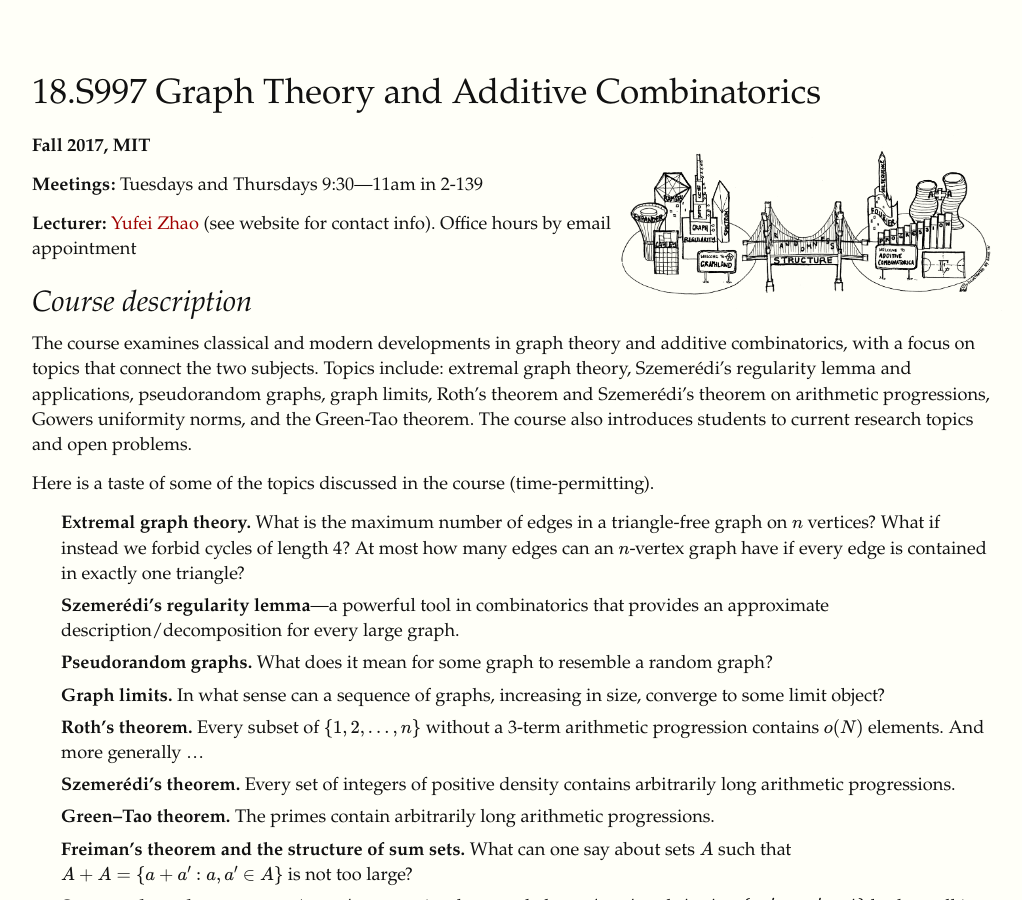
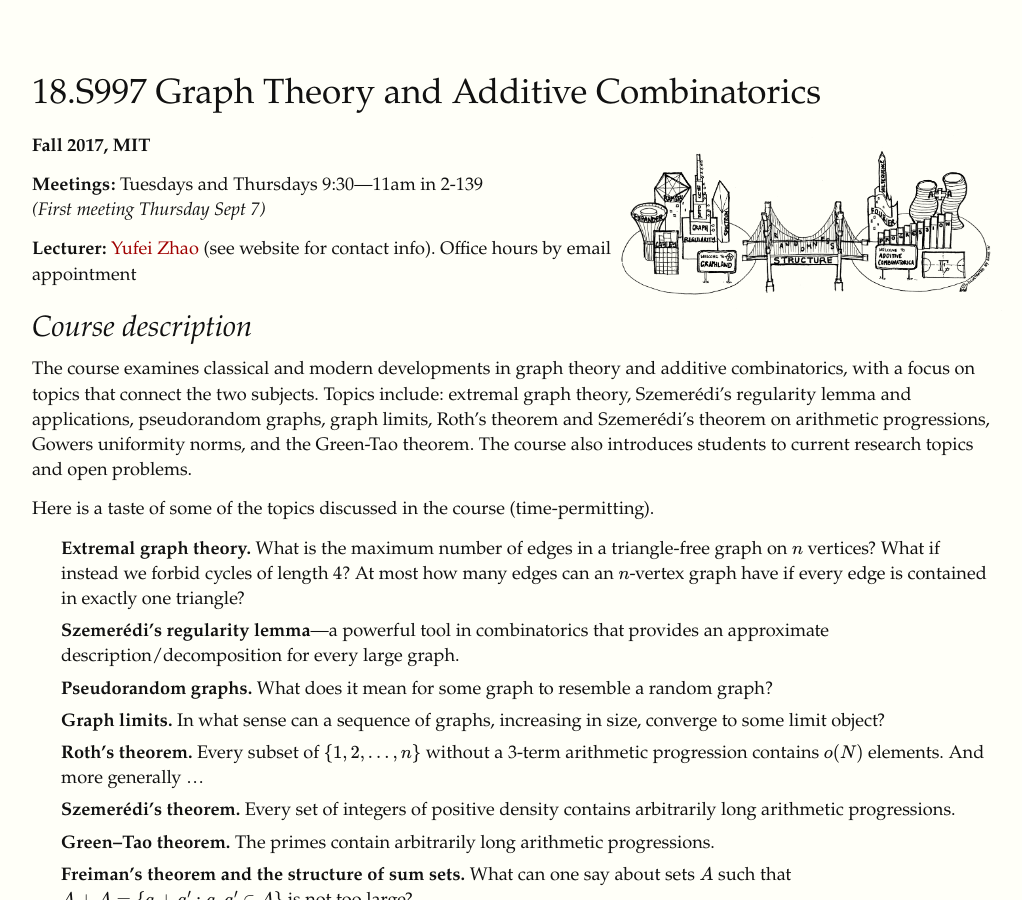
Before and after one commit to yufeizhao/yufeizhao.github.io, a Jekyll site: the page built from gtac/index.md, in a window 1280 px wide and 900 px high. Shown: the whole window, without its empty margins (123-1145 px from the left). Built offline with Jekyll 4.4.1, drawn with Linux system fonts in a browser that asks for light colours; nearby versions of some CDN libraries; formulas are drawn with MathJax 3.

Commit message:
first meeting date

```diff
--- a/gtac/index.md
+++ b/gtac/index.md
@@ -13,6 +13,7 @@ description: "Course homepage for 18.S997 Graph Theory and Additive Combinatoric
 **Fall 2017, MIT**
 
 **Meetings:** Tuesdays and Thursdays 9:30---11am in 2-139
+_(First meeting Thursday Sept 7)_
 
 **Lecturer:** [Yufei Zhao](http://yufeizhao.com) (see website for contact info). Office hours by email appointment
 
```
